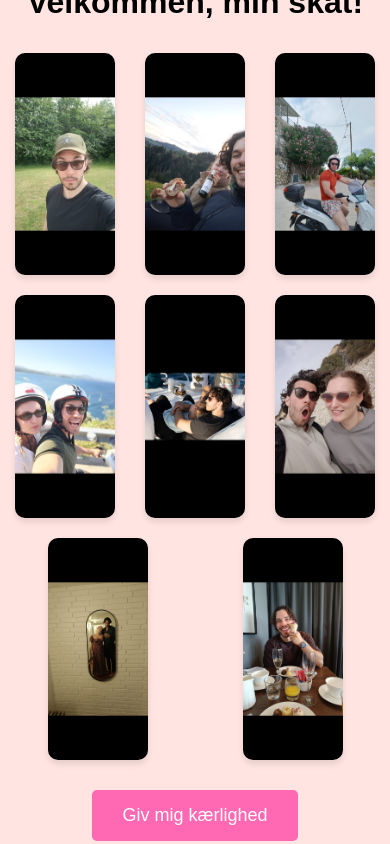
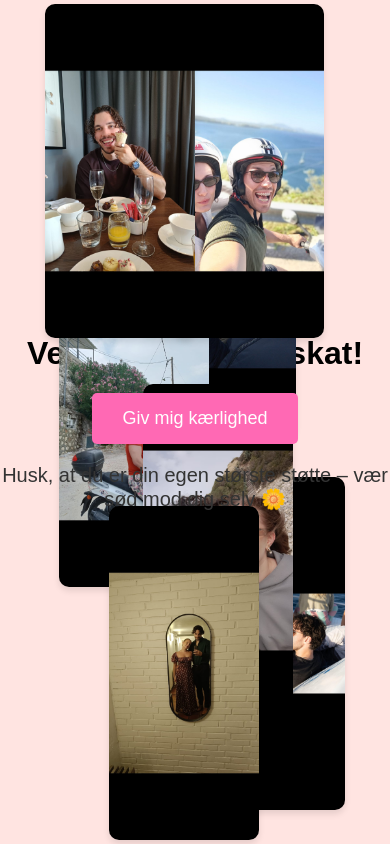
Before and after one commit to JoachimBograd/ElskerNatasja, a website: page index.html in a window 390 px wide. Both pictures are taken after a click on the button "Giv mig kærlighed". Drawn offline with Linux system fonts and the light colour scheme.

Commit message:
Update index.html

```diff
--- a/index.html
+++ b/index.html
@@ -14,7 +14,7 @@
             flex-direction: column;
             align-items: center;
             justify-content: center;
-            height: 100vh;
+            height: 100vh; /* Fylder hele skærmen */
             overflow: hidden;
             position: relative;
         }
@@ -64,24 +64,6 @@
         #image7 { top: 60%; left: 28%; }
         #image8 { bottom: 60%; right: 50%; }
 
-        /* Mobiltilpasning af billeder */
-        @media (max-width: 768px) {
-            .image-container img {
-                width: 100px;
-                position: static;
-                display: block;
-                margin: 10px auto;
-            }
-            .image-container {
-                display: flex;
-                flex-wrap: wrap;
-                justify-content: center;
-                align-items: center;
-                position: relative;
-                padding-bottom: 20px;
-            }
-        }
-
         /* Fly-up heart effect */
         .heart {
             position: absolute;
@@ -115,29 +97,46 @@
         <img id="image6" src="image6.jpg" alt="Billede 6" />
         <img id="image7" src="image7.jpg" alt="Billede 7" />
         <img id="image8" src="image8.jpg" alt="Billede 8" />
+
     </div>
     <button id="loveButton">Giv mig kærlighed</button>
     <p id="message"></p>
 
+    <!-- Link til din script.js-fil -->
+    <script src="script.js"></script>
+
     <script>
+        // Integrate the heart effect with existing message logic
         document.getElementById("loveButton").addEventListener("click", function(event) {
             createHeartEffect(event.clientX, event.clientY);
+            // Let your existing script.js code handle the message logic
         });
 
         function createHeartEffect(x, y) {
             const body = document.body;
+
+            // Random number of hearts (5 to 10)
             const numHearts = Math.floor(Math.random() * 6) + 5;
+
             for (let i = 0; i < numHearts; i++) {
                 const heart = document.createElement("div");
                 heart.innerText = "❤️";
                 heart.classList.add("heart");
+
+                // Random position near the click
                 const offsetX = (Math.random() - 0.5) * 100;
                 const offsetY = (Math.random() - 0.5) * 50;
+
                 heart.style.left = x + offsetX + "px";
                 heart.style.top = y + offsetY + "px";
                 heart.style.fontSize = Math.random() * 10 + 20 + "px";
+
                 body.appendChild(heart);
-                setTimeout(() => { heart.remove(); }, 2000);
+
+                // Remove the heart after the animation
+                setTimeout(() => {
+                    heart.remove();
+                }, 2000);
             }
         }
     </script>
```
